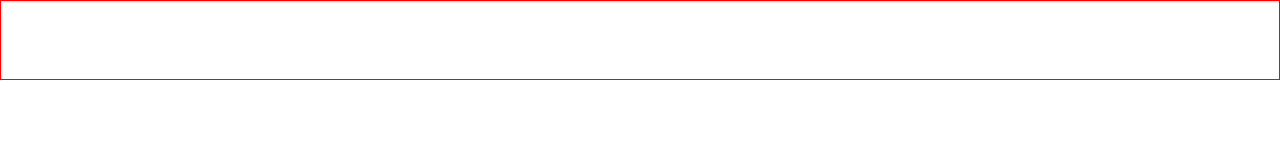
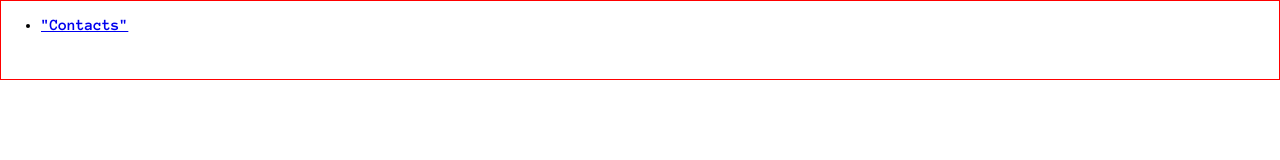
Before and after one commit to Alesia-Vasilkova/rsschool-cv, a plain HTML site: page index.html in a window 1280 px wide. Shown: the top 160 px of the page. Drawn offline with Linux system fonts and the light colour scheme; a web font is replaced by a local one.

Commit message:
feat: try to add contacts

```diff
--- a/index.html
+++ b/index.html
@@ -13,7 +13,13 @@
     <header class ='header'>
         <div class="container">
             <nav class="nav">
-                <ul class="nav-list"></ul>
+                <ul class="nav-list">
+                    <li class="nav-item">
+                        <a href="contacts" class="nav-link">
+                            "Contacts"
+                        </a>
+                    </li>
+                </ul>
             </nav>
         </div>
     </header>
```
Also changed, not shown: 1 other file.
